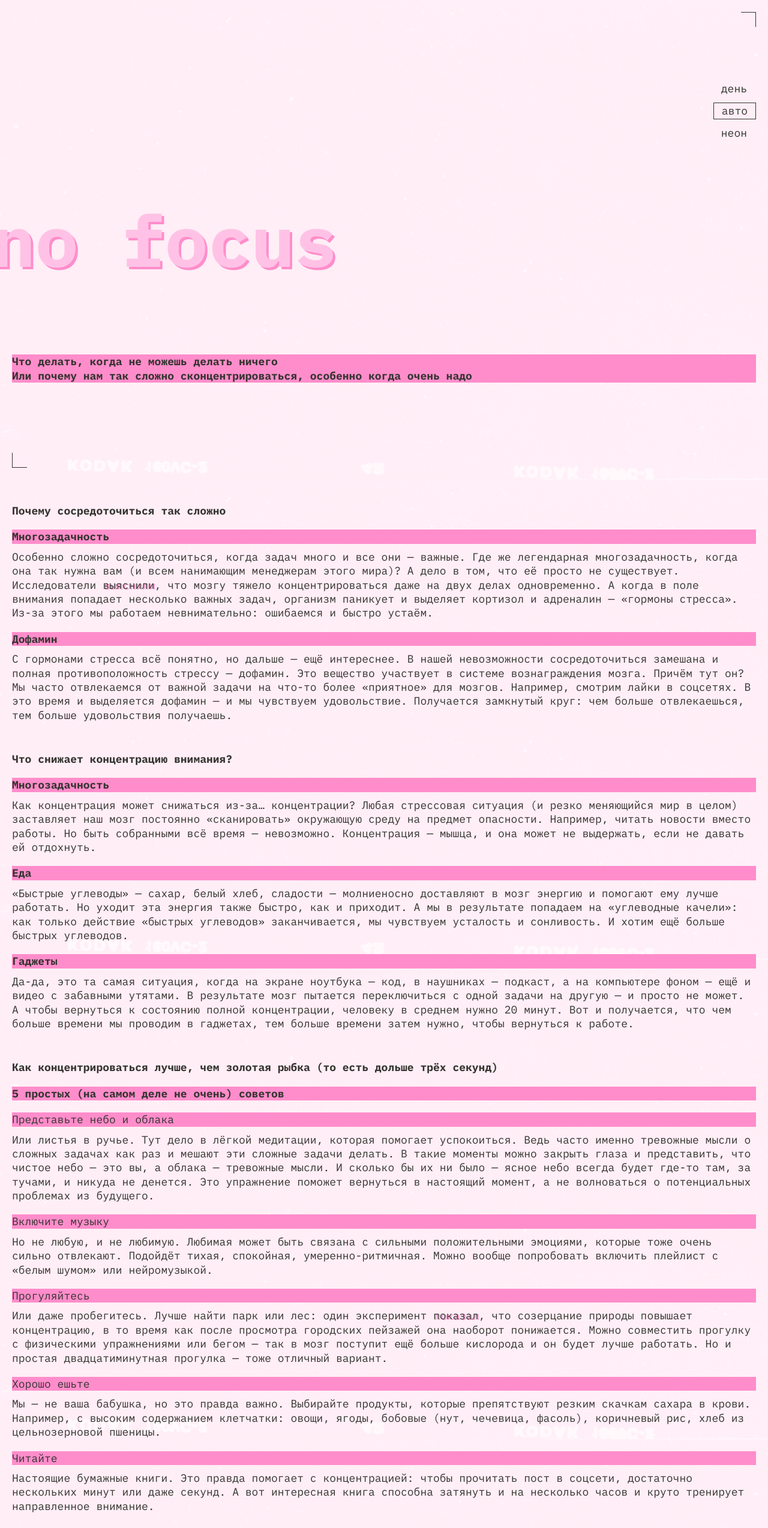
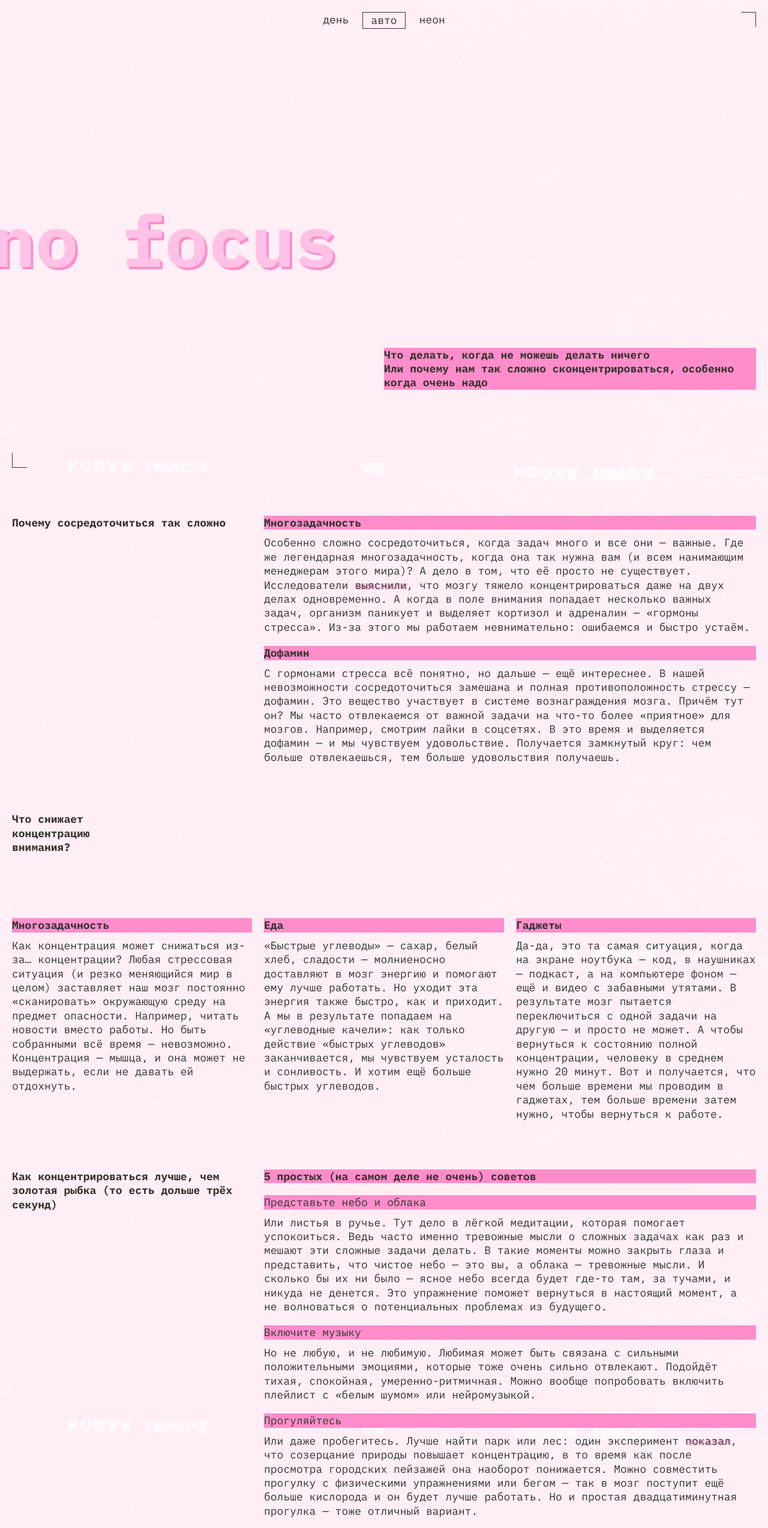
Before and after one commit to m-eliter/slozhno-sosredotochitsya-fd, a plain HTML site: page index.html in a window 1280 px wide. Shown: the top 2548 px of the page at 60% size. Drawn offline with Linux system fonts and the light colour scheme.

Commit message:
Медиазапросы иуууу

```diff
--- a/styles/style.css
+++ b/styles/style.css
@@ -108,7 +108,7 @@
 .rec {
   position: absolute;
   top: calc(var(--gap-decoration) - 10px);
-  right: calc(var(--gap-decoration) + 50px);
+  right: calc(var(--gap-decoration) + var(--rec-indicator-offset));
   display: flex;
   justify-self: end;
   width: 10px;
@@ -259,3 +259,214 @@
   align-items: center;
   margin-top: 32px;
 }
+
+/* МЕДИАЗАПРОСЫ */
+
+@media (width >= 768px) {
+  .header {
+    margin-block-end: 40px;
+    --screen-min-height: 1024px;
+  }
+
+  .footer__heading {
+    font-size: clamp(7.5rem, 0.563rem + 14.453vw, 15rem);
+  }
+
+  .rec {
+    --rec-indicator-offset: 35px;
+  }
+
+  .gallery__list {
+    grid-template-rows: auto;
+    grid-template-columns: repeat(3, 1fr);
+    margin-top: 20px;
+    gap: 20px;
+  }
+
+  .gallery__item {
+    margin: 0;
+  }
+
+  .gallery__item_sunset {
+    grid-column: 1 / 3;
+  }
+
+  .gallery__item_ice-cream {
+    grid-column: 3 / 4;
+    grid-row: 1 / 3;
+  }
+
+  .gallery__item_tape {
+    grid-column: 1 / 2;
+    grid-row: 2 / 4;
+  }
+
+  .gallery__item_books {
+    grid-column: 2 / 3;
+    grid-row: 2 / 3;
+  }
+
+  .gallery__item_street {
+    grid-column: 2 / 4;
+    grid-row: 3 / 4;
+  }
+
+  .header_text {
+    width: calc(50% - 20px);
+    justify-self: right;
+  }
+
+  .section__heading_distractions {
+    width: 30%;
+    margin-top: 30px;
+  }
+
+  .section__heading_tips {
+    margin-top: 20px;
+  }
+
+  .section_attention {
+    display: grid;
+    grid-template-columns: 1fr 2fr;
+    grid-template-areas: "heading_attention content_attention";
+    gap: 20px;
+  }
+
+  .section__heading_attention {
+    grid-area: heading_attention;
+  }
+
+  .section__content_attention {
+    grid-area: content_attention;
+  }
+
+  .section_distractions {
+    display: grid;
+    grid-template-columns: 1fr;
+    gap: 0;
+  }
+
+  .section_tips {
+    display: grid;
+    grid-template-columns: 1fr 2fr;
+    grid-template-areas: "heading_tips content_tips";
+    gap: 20px;
+    margin-top: 61px;
+  }
+
+  .section__heading_tips {
+    grid-area: heading_tips;
+  }
+
+  .section__content_tips {
+    grid-area: content_tips;
+  }
+
+  .section_gallery {
+    margin-top: 78px;
+  }
+
+  .gallery__heading {
+    grid-column: 1 / 4;
+    margin-bottom: 0;
+  }
+
+  .footer {
+    --screen-min-height: 1024px;
+  }
+
+  .footer__title {
+    justify-content: center;
+    margin-top: 62px;
+  }
+}
+
+@media (width >= 1024px) {
+  .rec {
+    --rec-indicator-offset: 40px;
+  }
+
+  .header {
+    margin-block-end: 0;
+    --screen-min-height: 768px;
+  }
+
+  .footer {
+    --screen-min-height: 768px;
+    margin-top: 50px;
+  }
+
+  .footer__heading {
+    margin-left: 0;
+  }
+
+  .decorated-zone::after {
+    bottom: 20px;
+  }
+
+  .section_attention {
+    margin-top: 40px;
+    gap: 10px;
+  }
+
+  .section__heading_attention {
+    margin-top: 20px;
+  }
+
+  .section__content_attention {
+    margin-top: 0;
+  }
+
+  .section_distractions {
+    grid-template-columns: 1fr 2fr;
+    grid-template-rows: auto;
+    grid-template-areas:
+      "heading_distractions ."
+      "content_distractions content_distractions";
+    gap: 10px;
+    margin-top: 50px;
+  }
+
+  .section__heading_distractions {
+    display: block;
+    width: 30%;
+    grid-area: heading_distractions;
+  }
+
+  .section__content_distractions {
+    display: grid;
+    grid-template-columns: repeat(3, 1fr);
+    grid-area: content_distractions;
+    gap: 20px;
+    margin-top: 77px;
+  }
+
+  .header_text {
+    margin-top: 20px;
+  }
+
+  .header__theme-menu {
+    display: flex;
+    height: 100%;
+    justify-self: center;
+    flex-direction: column;
+    align-self: start;
+  }
+
+  .header__theme-menu-list {
+    grid-auto-flow: column;
+  }
+
+  .header_title {
+    grid-row: 2 / 3;
+    grid-column: 1 / 2;
+  }
+
+  .section_tips {
+    gap: 10px;
+  }
+
+  .footer__title {
+    margin-top: 62px;
+  }
+}
```
Also changed, not shown: 1 other file.
